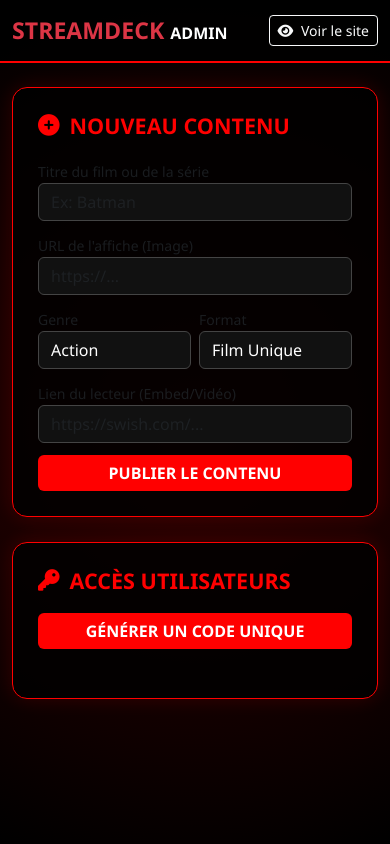
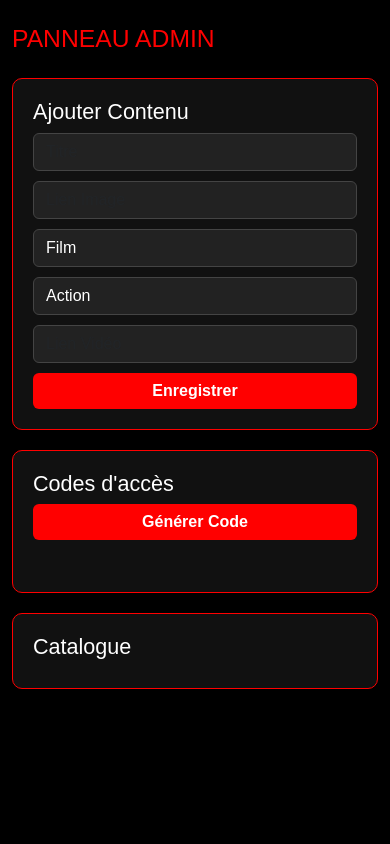
Before and after one commit to vguillotduenas-dotcom/StreamDeck, a Flask app: page /admin in a window 390 px wide. Run offline with Flask 3, Linux system fonts and the light colour scheme; a user stored in the database is signed in.

Commit message:
Update admin.html

```diff
--- a/templates/admin.html
+++ b/templates/admin.html
@@ -2,121 +2,91 @@
 <html lang="fr">
 <head>
     <meta charset="UTF-8">
-    <meta name="viewport" content="width=device-width, initial-scale=1.0">
-    <title>StreamDeck - Admin Panel</title>
+    <title>STREAMDECK ADMIN</title>
     <link href="https://cdn.jsdelivr.net/npm/bootstrap@5.3.2/dist/css/bootstrap.min.css" rel="stylesheet">
     <link rel="stylesheet" href="https://cdnjs.cloudflare.com/ajax/libs/font-awesome/6.4.2/css/all.min.css">
     <style>
-        body {
-            background: radial-gradient(circle at center, #300000 0%, #000000 100%);
-            color: #fff;
-            min-height: 100vh;
-            font-family: 'Segoe UI', sans-serif;
-        }
-        .navbar { background: rgba(0,0,0,0.9); border-bottom: 2px solid #ff0000; }
-        .admin-box {
-            background: rgba(0, 0, 0, 0.85);
-            border: 1px solid #ff0000;
-            border-radius: 15px;
-            padding: 25px;
-            margin-bottom: 25px;
-            box-shadow: 0 0 20px rgba(255, 0, 0, 0.15);
-        }
-        h4 { color: #ff0000; text-transform: uppercase; font-weight: bold; margin-bottom: 20px; display: flex; align-items: center; }
-        h4 i { margin-right: 10px; }
-
-        /* Formulaires */
-        .form-control, .form-select {
-            background: #111 !important;
-            border: 1px solid #444 !important;
-            color: white !important;
-            margin-bottom: 12px;
-        }
-        .form-control:focus { border-color: #ff0000 !important; box-shadow: 0 0 8px rgba(255, 0, 0, 0.4) !important; }
-
-        .btn-danger { background-color: #ff0000; border: none; font-weight: bold; transition: 0.3s; }
-        .btn-danger:hover { background-color: #b30000; transform: scale(1.02); }
-
-        /* Tableaux et listes */
-        .table { color: white; border-color: #444; }
-        .list-container { max-height: 500px; overflow-y: auto; padding-right: 10px; }
-        .content-item {
-            background: rgba(255, 255, 255, 0.03);
-            border: 1px solid #333;
-            border-radius: 10px;
-            padding: 15px;
-            margin-bottom: 15px;
-        }
-        .ep-adder { background: rgba(255, 0, 0, 0.05); border: 1px dashed #ff0000; border-radius: 8px; padding: 10px; margin-top: 10px; }
-
-        /* Scrollbar stylisée */
-        ::-webkit-scrollbar { width: 6px; }
-        ::-webkit-scrollbar-thumb { background: #ff0000; border-radius: 10px; }
+        body { background: #000; color: #fff; font-family: sans-serif; }
+        .box { background: #111; border: 1px solid #ff0000; padding: 20px; border-radius: 10px; margin-bottom: 20px; }
+        .form-control, .form-select { background: #222; border: 1px solid #444; color: #fff; margin-bottom: 10px; }
+        .btn-danger { background: #ff0000; border: none; font-weight: bold; }
+        .text-danger { color: #ff0000 !important; }
     </style>
 </head>
 <body>
-
-    <nav class="navbar navbar-expand-lg navbar-dark sticky-top">
-        <div class="container">
-            <a class="navbar-brand text-danger fw-bold fs-3" href="/">STREAMDECK <span class="text-white fs-6">ADMIN</span></a>
-            <a href="/" class="btn btn-outline-light btn-sm"><i class="fas fa-eye me-1"></i> Voir le site</a>
-        </div>
-    </nav>
-
     <div class="container mt-4">
+        <h2 class="text-danger mb-4">PANNEAU ADMIN</h2>
         <div class="row">
-
-            <div class="col-lg-5">
-
-                <div class="admin-box">
-                    <h4><i class="fas fa-plus-circle"></i> Nouveau Contenu</h4>
+            <div class="col-md-5">
+                <div class="box">
+                    <h4>Ajouter Contenu</h4>
                     <form method="POST">
-                        <input type="hidden" name="add_content" value="1">
-
-                        <label class="small text-muted">Titre du film ou de la série</label>
-                        <input type="text" name="nom" class="form-control" placeholder="Ex: Batman" required>
-
-                        <label class="small text-muted">URL de l'affiche (Image)</label>
-                        <input type="text" name="img" class="form-control" placeholder="https://..." required>
-
-                        <div class="row g-2">
-                            <div class="col-6">
-                                <label class="small text-muted">Genre</label>
-                                <select name="genre" class="form-select">
-                                    <option>Action</option><option>Horreur</option><option>Anime</option><option>Série</option><option>SF</option>
-                                </select>
-                            </div>
-                            <div class="col-6">
-                                <label class="small text-muted">Format</label>
-                                <select name="type" id="typeSelect" class="form-select">
-                                    <option value="film">Film Unique</option>
-                                    <option value="serie">Série TV</option>
-                                </select>
-                            </div>
+                        <input type="text" name="nom" class="form-control" placeholder="Titre" required>
+                        <input type="text" name="img" class="form-control" placeholder="Lien Image" required>
+                        <select name="type" id="typeSelect" class="form-select">
+                            <option value="film">Film</option>
+                            <option value="serie">Série</option>
+                        </select>
+                        <select name="genre" class="form-select">
+                            <option>Action</option><option>Horreur</option><option>Anime</option><option>Série</option>
+                        </select>
+                        <div id="sectionFilm"><input type="text" name="lien_film" class="form-control" placeholder="Lien Vidéo"></div>
+                        <div id="sectionSerie" style="display:none;" class="p-2 border border-danger mb-2">
+                            <input type="text" name="saison" class="form-control" placeholder="Saison 1">
+                            <input type="text" name="titre_ep" class="form-control" placeholder="Titre Ep">
+                            <input type="text" name="lien_ep" class="form-control" placeholder="Lien Ep">
                         </div>
-
-                        <div id="sectionFilm">
-                            <label class="small text-muted">Lien du lecteur (Embed/Vidéo)</label>
-                            <input type="text" name="lien_film" class="form-control" placeholder="https://swish.com/...">
-                        </div>
-
-                        <div id="sectionSerie" style="display:none;" class="p-3 border border-danger rounded mb-3">
-                            <p class="small text-danger fw-bold mb-2">Détails du premier épisode :</p>
-                            <input type="text" name="saison" class="form-control form-control-sm" placeholder="Saison 1">
-                            <input type="text" name="titre_ep" class="form-control form-control-sm" placeholder="Nom de l'épisode">
-                            <input type="text" name="lien_ep" class="form-control form-control-sm" placeholder="Lien Vidéo">
-                        </div>
-
-                        <button type="submit" class="btn btn-danger w-100">PUBLIER LE CONTENU</button>
+                        <button type="submit" name="btn_add_content" class="btn btn-danger w-100">Enregistrer</button>
                     </form>
                 </div>
 
-                <div class="admin-box">
-                    <h4><i class="fas fa-key"></i> Accès Utilisateurs</h4>
-                    <form method="POST" class="mb-4">
-                        <input type="hidden" name="gen_code" value="1">
-                        <button type="submit" class="btn btn-danger w-100">GÉNÉRER UN CODE UNIQUE</button>
+                <div class="box">
+                    <h4>Codes d'accès</h4>
+                    <form method="POST">
+                        <button type="submit" name="btn_gen_code" class="btn btn-danger w-100 mb-3">Générer Code</button>
                     </form>
+                    <table class="table table-dark small">
+                        {% for u in users %}
+                        <tr>
+                            <td>{{ u.code }}</td>
+                            <td>{{ u.nom or 'Libre' }}</td>
+                            <td><a href="/del_u/{{ u.id }}" class="text-danger">Suppr.</a></td>
+                        </tr>
+                        {% endfor %}
+                    </table>
+                </div>
+            </div>
 
-                    <div class="list-container" style="max-height: 300px;">
-                        <table class="table table
+            <div class="col-md-7">
+                <div class="box">
+                    <h4>Catalogue</h4>
+                    {% for f in films %}
+                    <div class="border-bottom border-secondary mb-3 pb-3">
+                        <div class="d-flex justify-content-between">
+                            <span><strong>[{{ f.type|upper }}]</strong> {{ f.nom }}</span>
+                            <a href="/del_v/{{ f.id }}" class="btn btn-sm btn-outline-danger">Supprimer</a>
+                        </div>
+                        {% if f.type == 'serie' %}
+                        <form method="POST" class="mt-2 row g-1">
+                            <input type="hidden" name="video_id" value="{{ f.id }}">
+                            <div class="col-3"><input type="text" name="saison" class="form-control form-control-sm" placeholder="Sais."></div>
+                            <div class="col-9"><input type="text" name="titre_ep" class="form-control form-control-sm" placeholder="Titre Ep"></div>
+                            <div class="col-12"><input type="text" name="lien_ep" class="form-control form-control-sm" placeholder="Lien Ep"></div>
+                            <button type="submit" name="btn_add_episode" class="btn btn-sm btn-danger w-100">Ajouter Episode</button>
+                        </form>
+                        {% endif %}
+                    </div>
+                    {% endfor %}
+                </div>
+            </div>
+        </div>
+    </div>
+
+    <script>
+        document.getElementById('typeSelect').onchange = function() {
+            document.getElementById('sectionSerie').style.display = (this.value === 'serie') ? 'block' : 'none';
+            document.getElementById('sectionFilm').style.display = (this.value === 'film') ? 'block' : 'none';
+        };
+    </script>
+</body>
+</html>
```
